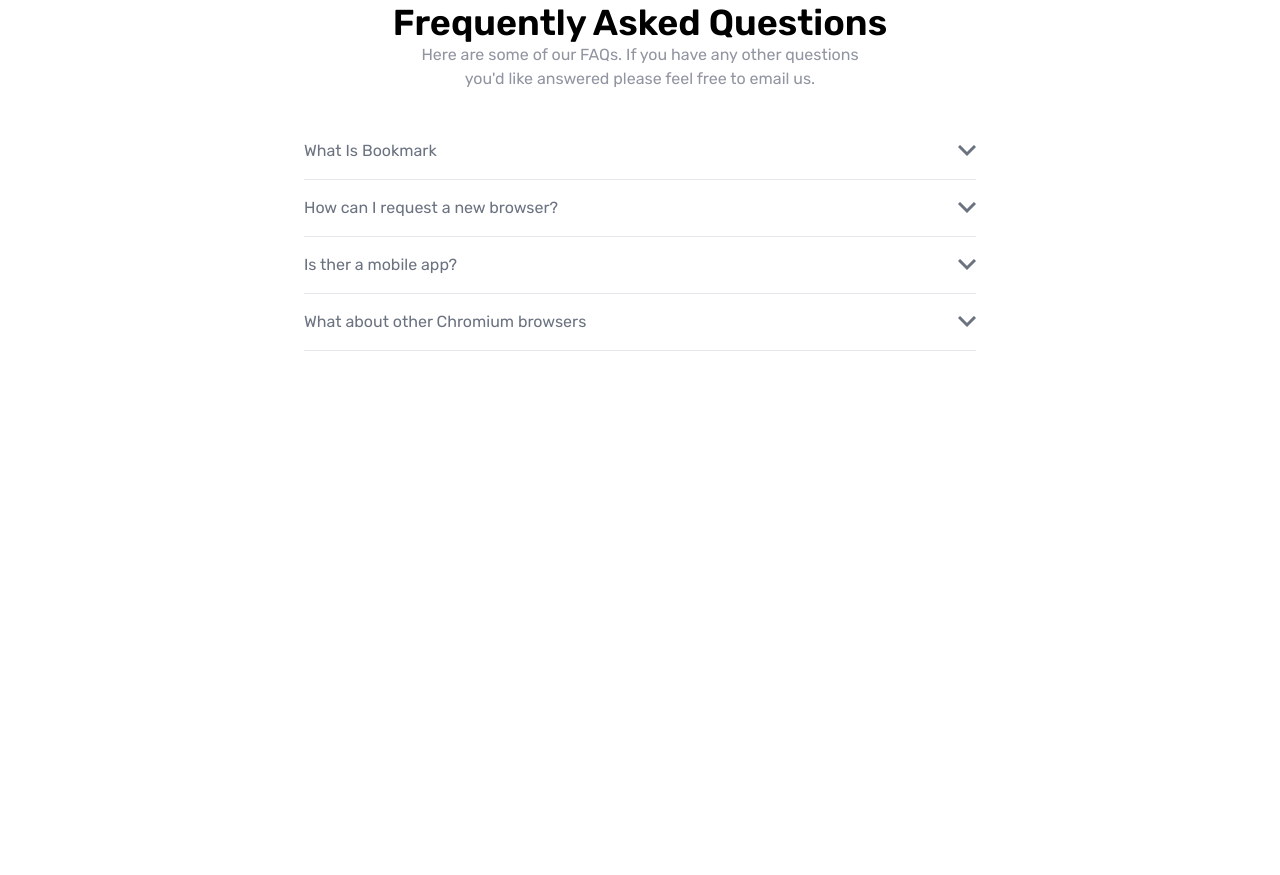
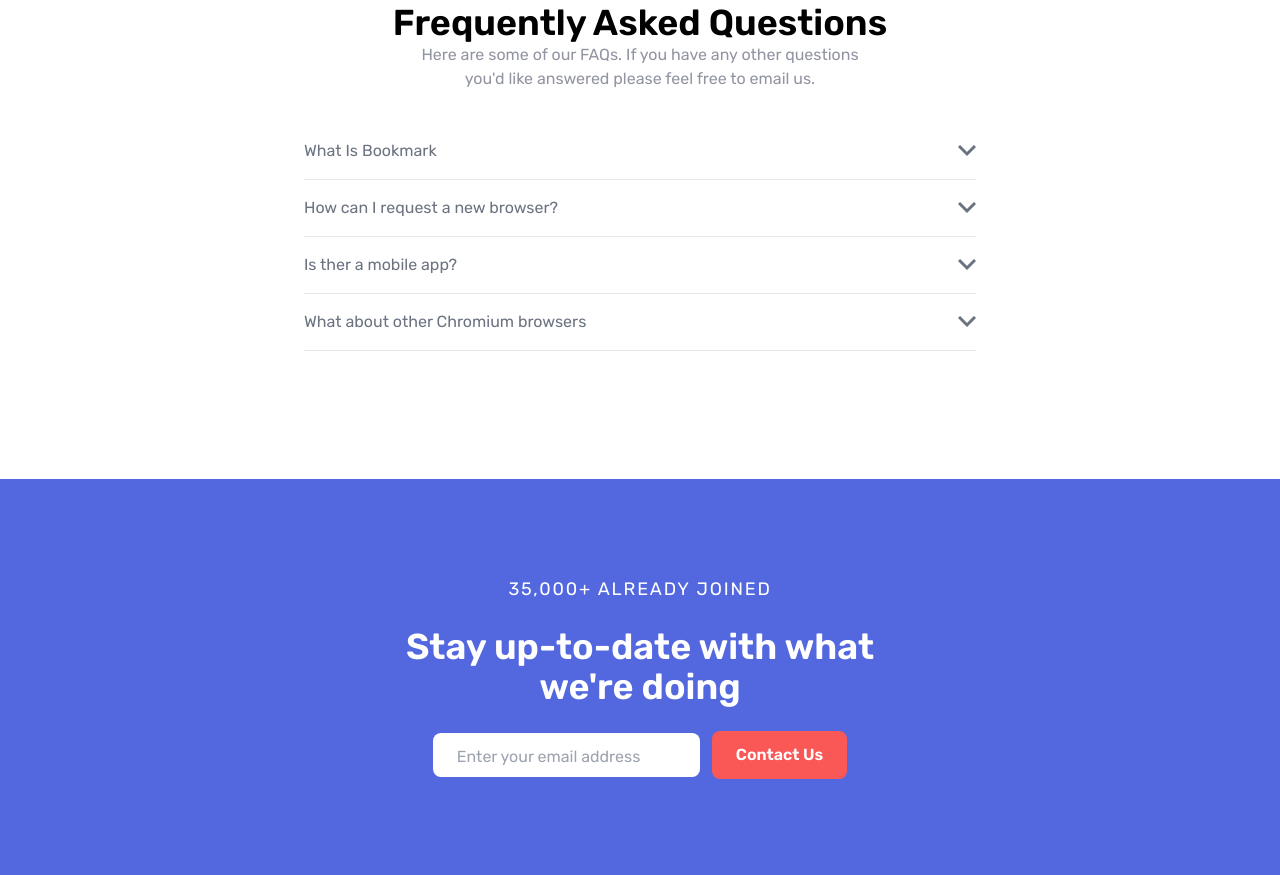
Before and after one commit to yasserfarhadi/bookmark-tailwind-cli, a website: page src/index.html in a window 1280 px wide. Shown: the part 2315-3190 px from the top of the page. Before the commit the page ends 2794 px from the top, so only its background shows below. Drawn offline with Linux system fonts and the light colour scheme.

Commit message:
nwesletter section

```diff
--- a/src/index.html
+++ b/src/index.html
@@ -1,5 +1,5 @@
 <!DOCTYPE html>
-<html lang="en">
+<html lang="en" class="scroll-smooth">
   <head>
     <meta charset="UTF-8" />
     <meta name="viewport" content="width=device-width, initial-scale=1.0" />
@@ -526,5 +526,43 @@
         </div>
       </div>
     </section>
+
+    <!-- Newsletter Section -->
+    <section id="newsletter" class="bg-softBlue">
+      <!-- Main Container -->
+      <div class="max-w-lg py-24 mx-auto">
+        <p
+          class="mb-6 text-lg tracking-widest text-center text-white uppercase"
+        >
+          35,000+ Already Joined
+        </p>
+        <h2
+          class="px-3 text-3xl font-semibold text-center text-white mg-6 md:text-4xl"
+        >
+          Stay up-to-date with what we're doing
+        </h2>
+        <!-- Form -->
+        <form
+          class="flex flex-col items-start justify-center max-w-2xl px-6 mx-auto space-y-6 text-base md:flex-row md:space-y-0 md:space-x-4 md:px-0"
+        >
+          <!-- Input & Button Container -->
+          <div
+            class="flex flex-col items-center justify-between mx-auto mt-6 md:flex-row md:mx-0"
+          >
+            <input
+              type="text"
+              class="flex-1 px-6 pt-3 pb-2 mb-4 border-white rounded-lg border-1 focus:outline-none md:mr-3 md:mb-0"
+              placeholder="Enter your email address"
+            />
+
+            <input
+              type="submit"
+              class="inline-flex px-6 py-3 font-semibold text-center text-white duration-200 transform rounded-lg cursor-pointer focus:outline-none bg-softRed hover:opacity-90"
+              value="Contact Us"
+            />
+          </div>
+        </form>
+      </div>
+    </section>
   </body>
 </html>
```
Also changed, not shown: src/input.css (line endings or trailing spaces), src/styles.css.
